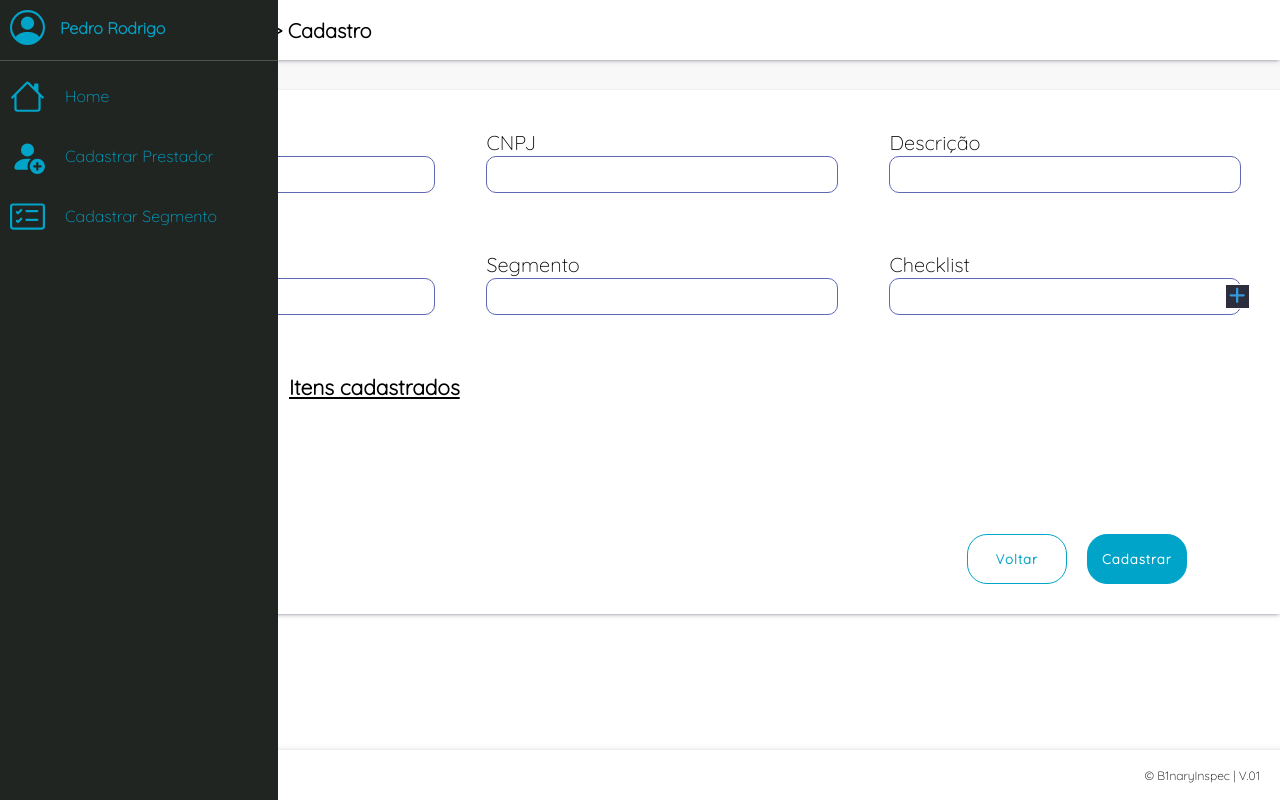
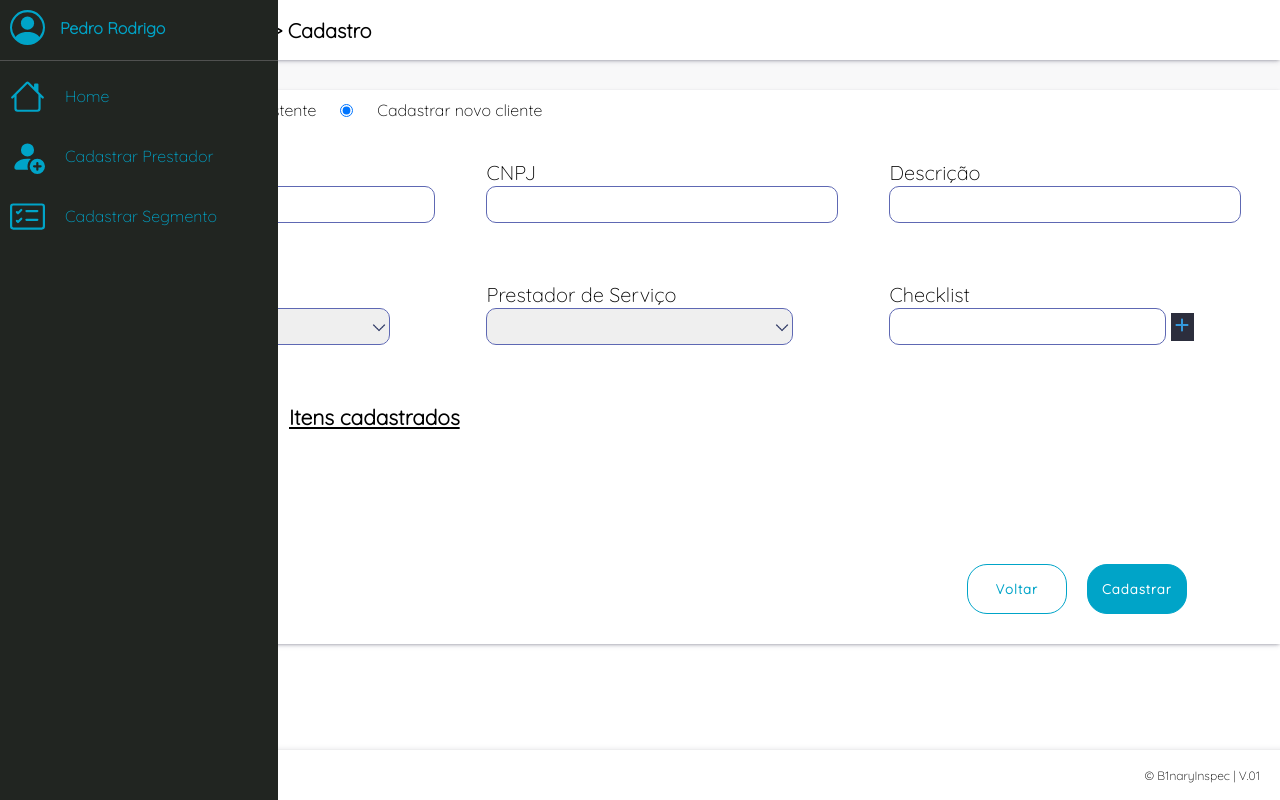
Before and after one commit to B1nary-Devs/JAIA-FRONT, a Vue app in the folder B1InspecFront/: page /cadOrdemServico in a window 1280 px wide. Built offline with nearby package versions, Linux system fonts and the light colour scheme.

Commit message:
finishing css of the work order screen

```diff
--- a/B1InspecFront/src/assets/css/cadOrdemServico/cadOrdemServico.css
+++ b/B1InspecFront/src/assets/css/cadOrdemServico/cadOrdemServico.css
@@ -50,6 +50,23 @@
     rgba(0, 0, 0, 0.3) 0px 1px 3px -1px;
 }
 
+.form-body .check-itens {
+    width: 100%;
+    height: 100%;
+    display: flex;
+    flex-wrap: wrap;
+    flex-direction: row;
+    align-items: center;
+    margin-top: 10px;
+}
+
+.form-body .check-itens input {
+    width: 5%;
+    height: 5%;
+    display: flex;
+    justify-content: center;
+}
+
 .form-body .input-group {
     width: 100%;
     height: 100%;
@@ -90,6 +107,26 @@
 
 .form-body .input-group .input-box input:focus-visible {
     outline: 1px solid #00a4c8;
+    border: none;
+}
+
+.form-body .input-group .input-box select{
+    height: 35px;
+    border-radius: 9px;
+    outline: 1px solid #5e68b3;
+    border: none;
+    -webkit-appearance: none;
+    -moz-appearance: none;
+    appearance: none;
+    background-image: url('../../img/select/select.png');
+    background-position: right center;
+    background-repeat: no-repeat;
+    background-size: 20px;
+    padding-right: 20px;
+}
+
+.form-body .input-group .input-box select:focus-visible{
+    outline: 1px solid #00A4C8;
     border: none;
 }
 
@@ -225,25 +262,23 @@ button:hover {
     transition: 0.5s;
 }
 
-.button-add {
+.checklist-action {
     display: flex;
-    justify-content: end;
-    margin-left: 93%;
+    justify-content: center;
+    align-items: center;
 }
 
-.adicionar {
+.adicionar{
     background-color: #2c2e3d;
-    width: 25px;
-    height: 25px;
-    border-radius: 0;
+    border-radius: 0px;
     border-color: white;
-    margin-top: -50px;
+    width: 30px;
+    height: 30px;
+    margin-left: 5px;
 }
 
-.adicionar:hover {
+.adicionar:hover{
     background-color: #2c2e3d;
-    width: 25px;
-    height: 25px;
     border-color: white;
 }
 
--- a/B1InspecFront/src/views/CadastroOrdemServico.Vue
+++ b/B1InspecFront/src/views/CadastroOrdemServico.Vue
@@ -5,6 +5,17 @@
       <span>> Cadastro</span>
     </div>
     <div class="form-body">
+
+      <div class="check-itens">
+
+        <input type="radio" value="existente" v-model="picked" />
+        <label for="">Selecionar cliente existente</label>
+
+        <input type="radio" value="novo" v-model="picked" />
+        <label for="">Cadastrar novo cliente</label>
+
+      </div>
+
       <div class="input-group">
         <div class="input-box">
           <label for="id_nome">Nome da Empresa</label>
@@ -22,27 +33,31 @@
         </div>
 
         <div class="input-box">
-            <label for="id_prestador">Prestador de Serviço</label>
-            <input type="text" id="id_prestador" v-model="prestador" />
+        <label for="id_segmento">Segmento</label>
+          <select id="id_segmento" v-model="segmento">
+            <option></option>
+          </select>
         </div>
 
         <div class="input-box">
-            <label for="id_segmento">Segmento</label>
-            <input type="text" id="id_segmento" v-model="segmento" />
+          <label for="id_prestador">Prestador de Serviço</label>
+          <select id="id_prestador" v-model="prestador">
+            <option></option>
+          </select>
         </div>
 
         <div class="input-box">
           <label for="id_checklist">Checklist</label>
+          <div class="checklist-action">
             <input type="text" id="id_checklist" v-model="checklist" @keydown.enter="inserirItem" />
+            <button @click="inserirItem" class="adicionar">
+              <svg xmlns="http://www.w3.org/2000/svg" height="1.2em" viewBox="0 0 448 512" fill="#3498db">
+                <path
+                  d="M256 80c0-17.7-14.3-32-32-32s-32 14.3-32 32V224H48c-17.7 0-32 14.3-32 32s14.3 32 32 32H192V432c0 17.7 14.3 32 32 32s32-14.3 32-32V288H400c17.7 0 32-14.3 32-32s-14.3-32-32-32H256V80z" />
+              </svg>
+            </button>
           </div>
         </div>
-
-        <div class="button-add">
-          <button @click="inserirItem" class="adicionar" >
-            <svg xmlns="http://www.w3.org/2000/svg" height="1.4em" viewBox="0 0 448 512" fill="#3498db">
-              <path d="M256 80c0-17.7-14.3-32-32-32s-32 14.3-32 32V224H48c-17.7 0-32 14.3-32 32s14.3 32 32 32H192V432c0 17.7 14.3 32 32 32s32-14.3 32-32V288H400c17.7 0 32-14.3 32-32s-14.3-32-32-32H256V80z" />
-            </svg>
-          </button>
       </div>
 
       <div class="section-itens">
@@ -95,6 +110,8 @@
 const itens = ref<string[]>([])
 const estadoEdicao = ref(-1)
 
+const picked = ref('novo')
+
 async function inserirItem() {
   if (checklist.value.trim() != '') {
     itens.value.push(checklist.value)
```
Lines whose indentation alone changed are shown as unchanged.
